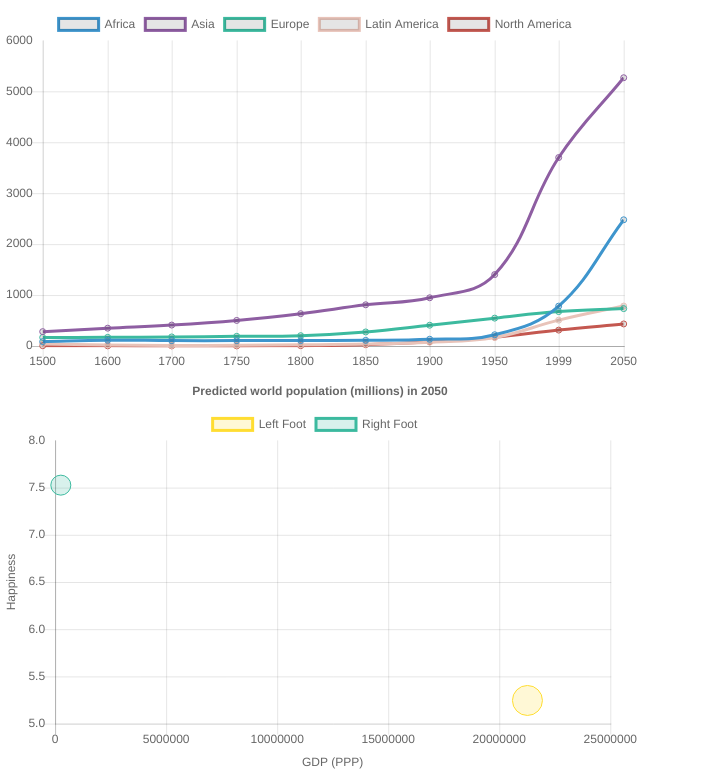
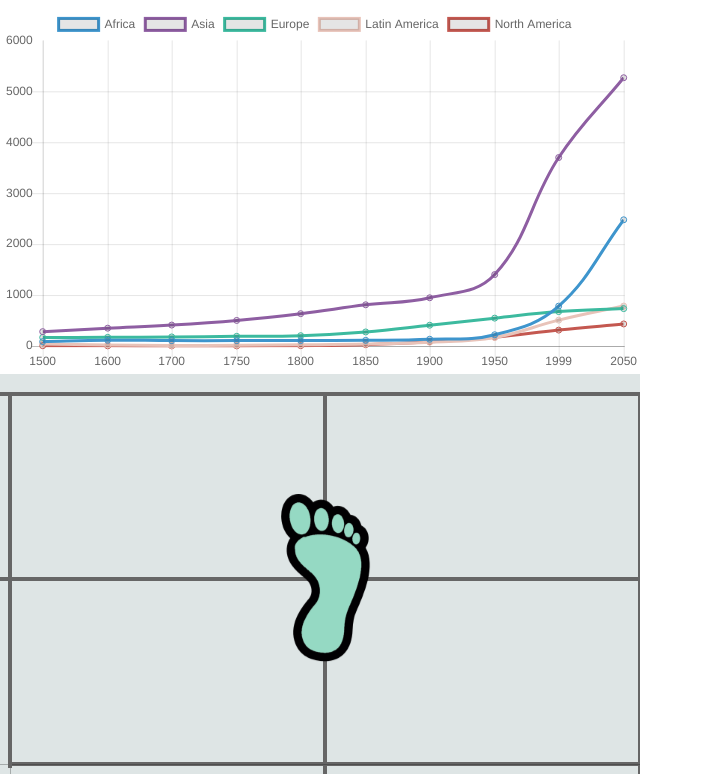
Before and after one commit to EmersonB/HooHacks19, a website: page public/index.html in a window 1280 px wide. Shown: the part 56-830 px from the top of the page, without its empty margins (0-703 px from the left). Drawn offline with nearby package versions, Linux system fonts and the light colour scheme.

Commit message:
Graph setup

```diff
--- a/public/css/style.css
+++ b/public/css/style.css
@@ -13,6 +13,11 @@ header {
     width: 100%;
     padding:
 }
+
 header span {
     font-size: 1.5em;
 }
+
+#footChart {
+    background-color: #DEE5e5;
+}
--- a/public/index.html
+++ b/public/index.html
@@ -1,6 +1,6 @@
 <!doctype html>
 <html class="no-js" lang="">
-<script src="/js/Chart.js"></script>
+<script src="Chart.js"></script>
 
 <head>
   <meta charset="utf-8">
@@ -45,6 +45,7 @@
 <script>
   var ctx = document.getElementById("myChart").getContext('2d');
   var myChart = new Chart(ctx, {
+      scaleLineColor: "rgba(0,0,0,0)",
       type: 'line',
       data: {
         labels: [1500,1600,1700,1750,1800,1850,1900,1950,1999,2050],
@@ -85,48 +86,59 @@
     });
 
   var rightFoot = new Image();
+  rightFoot.src = "footright.png";
+  var leftFoot = new Image();
+  leftFoot.src = "footleft.png"
   var ctx2 = document.getElementById("footChart").getContext("2d");
   var footChart = new Chart(ctx2, {
-    type: 'bubble',
+    type: 'scatter',
     data: {
-      labels: "Africa",
-      datasets: [
-        {
-          label: ["Left Foot"],
-          backgroundColor: "rgba(255,221,50,0.2)",
-          borderColor: "rgba(255,221,50,1)",
+        datasets: [{
+            label: 'Scatter Dataset',
             data: [{
-            x: 21269017,
-            y: 5.245,
-            r: 15
+                x: 1,
+                y: 1
+            }],
+            pointRadius: 0,
+            pointHoverRadius: 20,
+            pointHitRadius: 20,
+            pointStyle: rightFoot
         }]
-        }, {
-          label: ["Right Foot"],
-          backgroundColor: "rgba(60,186,159,0.2)",
-          borderColor: "rgba(60,186,159,1)",
-          data: [{
-            x: 258702,
-            y: 7.526,
-            r: 10
-          }]
-        }
-      ]
     },
     options: {
-      title: {
-        display: true,
-        text: 'Predicted world population (millions) in 2050'
-      }, scales: {
-        yAxes: [{
-          scaleLabel: {
-            display: true,
-            labelString: "Happiness"
+        legend: {
+          labels: {
+            boxWidth: 0,
+            fontSize: 0.1
+          }
+        },
+        scales: {
+            xAxes: [{
+                type: 'linear',
+                ticks: {
+                        beginAtZero:true,
+                        min: 0,
+                        stepSize: 1,
+                        max: 2,
+                        display: false
+                    },
+                gridLines: {
+                          color: "5C6F68",
+                          lineWidth: 4
                     }
             }],
-        xAxes: [{
-          scaleLabel: {
-            display: true,
-            labelString: "GDP (PPP)"
+            yAxes: [{
+                type: 'linear',
+                ticks: {
+                        beginAtZero:true,
+                        stepSize: 1,
+                        min: 0,
+                        max: 2,
+                        display: false
+                    },
+                gridLines: {
+                          color: "5C6F68",
+                          lineWidth: 4
                     }
             }]
         }
```
Also changed, not shown: footleft.jpg (added), footleft.png (added), footright.jpg (added), footright.png (added), public/Chart.js (renamed from public/js/Chart.js), public/footleft.png (added), public/footright.png (added). Lines whose indentation alone changed are shown as unchanged.
